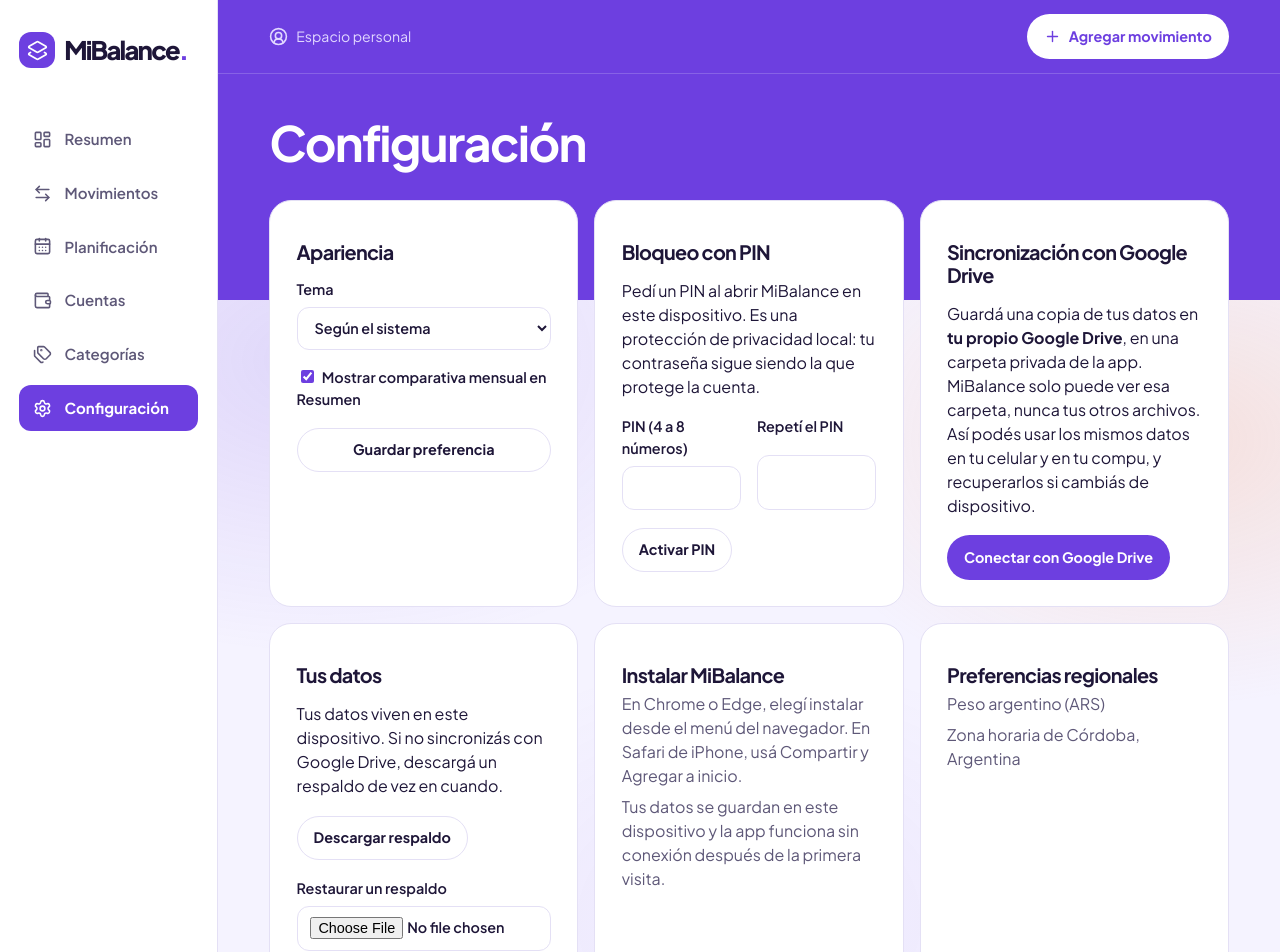
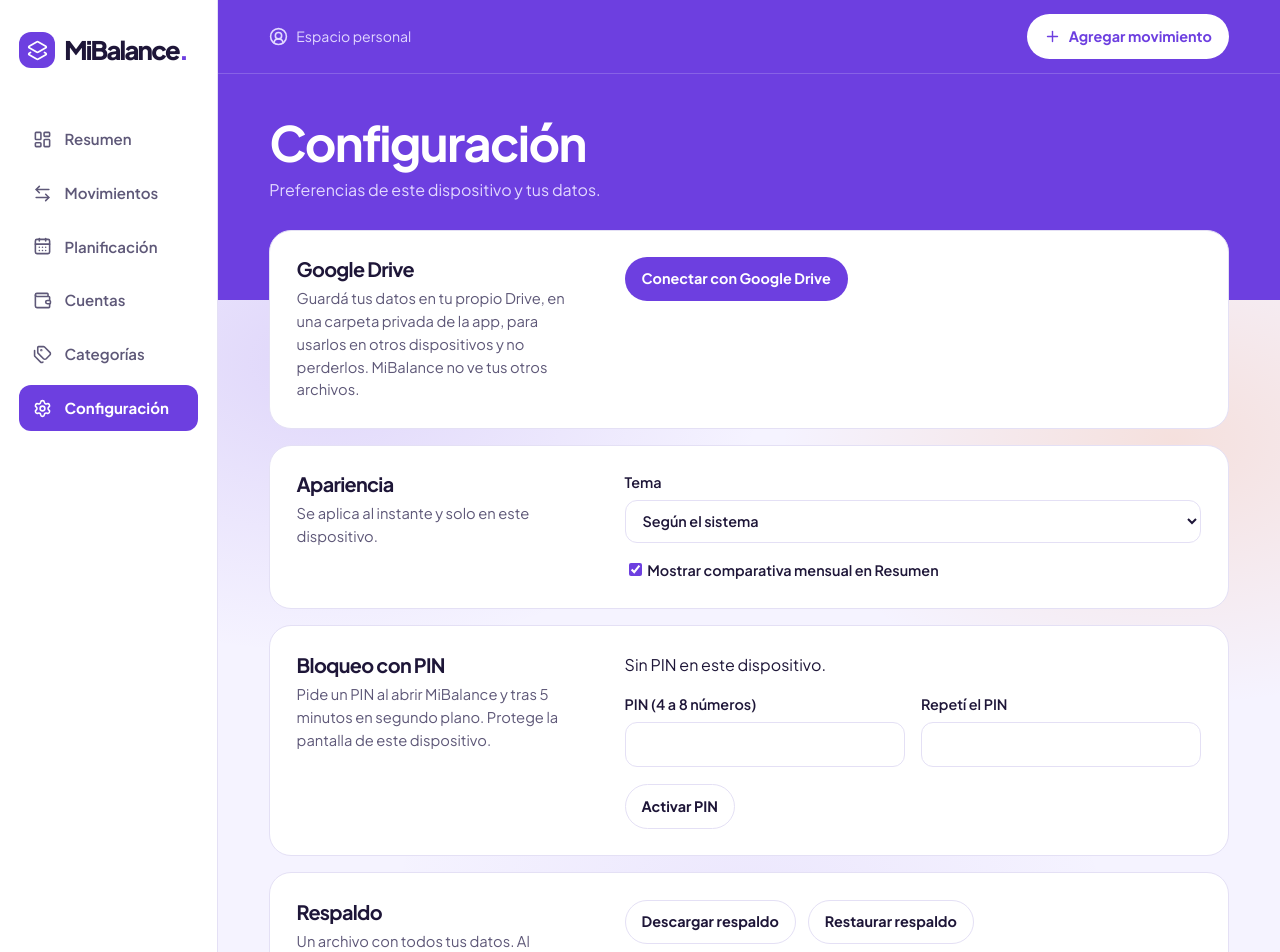
Before and after one commit to MateoMansillaDev/MiBalance, a Next.js app: page /configuracion in a window 1280 px wide. Shown: the top 952 px of the page. Built offline with nearby package versions, Linux system fonts and the light colour scheme; no server answers.

Commit message:
Reordena Configuración en filas y aplica las preferencias al instante

```diff
--- a/src/app/(privado)/configuracion/page.tsx
+++ b/src/app/(privado)/configuracion/page.tsx
@@ -7,6 +7,7 @@ import { SyncPanel } from '@/components/SyncPanel';
 import { PREFS, readPref, writePref } from '@/lib/preferences';
 import { useTitle } from '@/lib/page';
 import ui from '@/components/ui.module.scss';
+import s from './settings.module.scss';
 
 function applyTheme(theme: string) {
   const root = document.documentElement;
@@ -14,27 +15,42 @@ function applyTheme(theme: string) {
   else delete root.dataset.theme;
 }
 
+function Row({
+  title,
+  description,
+  children,
+}: {
+  title: string;
+  description: React.ReactNode;
+  children: React.ReactNode;
+}) {
+  return (
+    <section className={[ui.panel, s.row].join(' ')}>
+      <header>
+        <h2>{title}</h2>
+        <p>{description}</p>
+      </header>
+      <div>{children}</div>
+    </section>
+  );
+}
+
 export default function Settings() {
   useTitle('Configuración');
   const [theme, setTheme] = useState(() => readPref(PREFS.theme) ?? 'system');
   const [compare, setCompare] = useState(() => readPref(PREFS.compare) !== 'hide');
-  const [saved, setSaved] = useState(false);
   return (
     <>
-      <Heading title="Configuración" />
-      <div className={ui.catalog}>
-        <section className={ui.panel}>
-          <h2>Apariencia</h2>
-          <form
-            className={ui.form}
-            onSubmit={(event) => {
-              event.preventDefault();
-              writePref(PREFS.theme, theme);
-              writePref(PREFS.compare, compare ? 'show' : 'hide');
-              applyTheme(theme);
-              setSaved(true);
-            }}
-          >
+      <Heading title="Configuración" description="Preferencias de este dispositivo y tus datos." />
+      <div className={s.list}>
+        <Row
+          title="Google Drive"
+          description="Guardá tus datos en tu propio Drive, en una carpeta privada de la app, para usarlos en otros dispositivos y no perderlos. MiBalance no ve tus otros archivos."
+        >
+          <SyncPanel />
+        </Row>
+        <Row title="Apariencia" description="Se aplica al instante y solo en este dispositivo.">
+          <div className={ui.form}>
             <label>
               Tema
               <select
@@ -42,7 +58,8 @@ export default function Settings() {
                 value={theme}
                 onChange={(e) => {
                   setTheme(e.target.value);
-                  setSaved(false);
+                  writePref(PREFS.theme, e.target.value);
+                  applyTheme(e.target.value);
                 }}
               >
                 <option value="system">Según el sistema</option>
@@ -58,44 +75,35 @@ export default function Settings() {
                   checked={compare}
                   onChange={(e) => {
                     setCompare(e.target.checked);
-                    setSaved(false);
+                    writePref(PREFS.compare, e.target.checked ? 'show' : 'hide');
                   }}
-                />{' '}
+                />
                 Mostrar comparativa mensual en Resumen
               </span>
             </label>
-            <button className={ui.secondary}>Guardar preferencia</button>
-            {saved && <p role="status">Preferencias guardadas en este dispositivo.</p>}
-          </form>
-        </section>
-        <section className={ui.panel}>
-          <h2>Bloqueo con PIN</h2>
+          </div>
+        </Row>
+        <Row
+          title="Bloqueo con PIN"
+          description="Pide un PIN al abrir MiBalance y tras 5 minutos en segundo plano. Protege la pantalla de este dispositivo."
+        >
           <PinSettings />
-        </section>
-        <section className={ui.panel}>
-          <h2>Sincronización con Google Drive</h2>
-          <SyncPanel />
-        </section>
-        <section className={ui.panel}>
-          <h2>Tus datos</h2>
+        </Row>
+        <Row
+          title="Respaldo"
+          description="Un archivo con todos tus datos. Al restaurarlo se combina con lo que ya tenés."
+        >
           <BackupTools />
-        </section>
-        <section className={ui.panel}>
-          <h2>Instalar MiBalance</h2>
-          <p>
-            En Chrome o Edge, elegí instalar desde el menú del navegador. En
-            Safari de iPhone, usá Compartir y Agregar a inicio.
-          </p>
-          <p>
-            Tus datos se guardan en este dispositivo y la app funciona sin
-            conexión después de la primera visita.
-          </p>
-        </section>
-        <section className={ui.panel}>
-          <h2>Preferencias regionales</h2>
-          <p>Peso argentino (ARS)</p>
-          <p>Zona horaria de Córdoba, Argentina</p>
-        </section>
+        </Row>
+        <Row
+          title="Instalar la app"
+          description="En Chrome o Edge, usá Instalar desde el menú. En iPhone, Compartir → Agregar a inicio."
+        >
+          <div className={s.compact}>
+            <span>Funciona sin conexión después de la primera visita.</span>
+            <span>Pesos argentinos (ARS) · Zona horaria de Córdoba</span>
+          </div>
+        </Row>
       </div>
     </>
   );
--- /dev/null
+++ b/src/app/(privado)/configuracion/settings.module.scss
@@ -0,0 +1,30 @@
+.list {
+  display: grid;
+  gap: 1rem;
+  max-width: 1000px;
+}
+.row {
+  display: grid;
+  grid-template-columns: minmax(0, 280px) minmax(0, 1fr);
+  gap: 1rem 3rem;
+  align-items: start;
+}
+.row > header p {
+  margin-top: 0.45rem;
+  color: var(--muted);
+  font-size: 0.92rem;
+  line-height: 1.55;
+}
+.row > div > :first-child {
+  margin-top: 0;
+}
+.compact {
+  display: grid;
+  gap: 0.35rem;
+  color: var(--muted);
+}
+@media (max-width: 760px) {
+  .row {
+    grid-template-columns: 1fr;
+  }
+}
--- a/src/components/BackupTools.tsx
+++ b/src/components/BackupTools.tsx
@@ -11,11 +11,7 @@ export function BackupTools() {
   const [message, setMessage] = useState('');
   const [error, setError] = useState('');
   return (
-    <div className={ui.form}>
-      <p>
-        Tus datos viven en este dispositivo. Si no sincronizás con Google
-        Drive, descargá un respaldo de vez en cuando.
-      </p>
+    <div>
       <div className={ui.actions}>
         <button
           type="button"
@@ -33,11 +29,11 @@ export function BackupTools() {
         >
           Descargar respaldo
         </button>
-      </div>
-      <label>
-        Restaurar un respaldo
-        <input
-          type="file"
+        <label className={ui.secondary}>
+          Restaurar respaldo
+          <input
+            className={ui.sr}
+            type="file"
           accept="application/json,.json"
           onChange={async (event) => {
             setMessage('');
@@ -53,8 +49,9 @@ export function BackupTools() {
             }
             event.target.value = '';
           }}
-        />
-      </label>
+          />
+        </label>
+      </div>
       {error && (
         <p role="alert" className={ui.notice}>
           {error}
--- a/src/components/PinSettings.tsx
+++ b/src/components/PinSettings.tsx
@@ -51,13 +51,7 @@ export function PinSettings() {
         event.currentTarget.reset();
       }}
     >
-      <p>
-        {hasPin
-          ? 'Este dispositivo pide el PIN al abrir MiBalance y tras 5 minutos en segundo plano.'
-          : 'Pedí un PIN al abrir MiBalance en este dispositivo.'}{' '}
-        Es una protección de privacidad local: tu contraseña sigue siendo la que
-        protege la cuenta.
-      </p>
+      <p>{hasPin ? 'PIN activado en este dispositivo.' : 'Sin PIN en este dispositivo.'}</p>
       {hasPin && (
         <label>
           PIN actual
--- a/src/components/SyncPanel.tsx
+++ b/src/components/SyncPanel.tsx
@@ -11,12 +11,6 @@ export function SyncPanel() {
     return <p>La sincronización no está configurada en esta versión de MiBalance.</p>;
   return (
     <div className={ui.form}>
-      <p>
-        Guardá una copia de tus datos en <strong>tu propio Google Drive</strong>,
-        en una carpeta privada de la app. MiBalance solo puede ver esa carpeta,
-        nunca tus otros archivos. Así podés usar los mismos datos en tu celular
-        y en tu compu, y recuperarlos si cambiás de dispositivo.
-      </p>
       {sync.enabled ? (
         <>
           <p>
```
Also changed, not shown: 2 other files (tests, documents, lock files or other folders).
